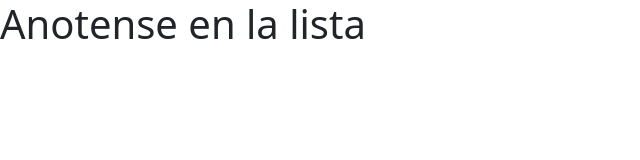
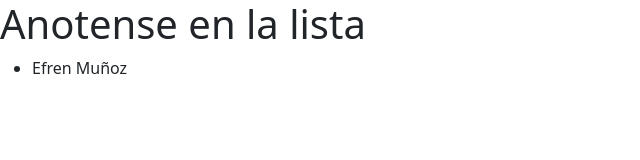
Before and after one commit to ddwduocvina/prueba-repo-estudiantes-2023, a plain HTML site: page index.html in a window 1280 px wide. Shown: the whole page, without its empty margins (0-640 px from the left). Drawn offline with nearby package versions, Linux system fonts and the light colour scheme.

Commit message:
Update Efren

```diff
--- a/index.html
+++ b/index.html
@@ -9,7 +9,7 @@
   <body>
     <h1>Anotense en la lista</h1>
     <ul>
-
+        <li>Efren Muñoz</li>
     </ul>
     <script src="https://cdn.jsdelivr.net/npm/bootstrap@5.3.2/dist/js/bootstrap.bundle.min.js" integrity="sha384-C6RzsynM9kWDrMNeT87bh95OGNyZPhcTNXj1NW7RuBCsyN/o0jlpcV8Qyq46cDfL" crossorigin="anonymous"></script>
   </body>
```
